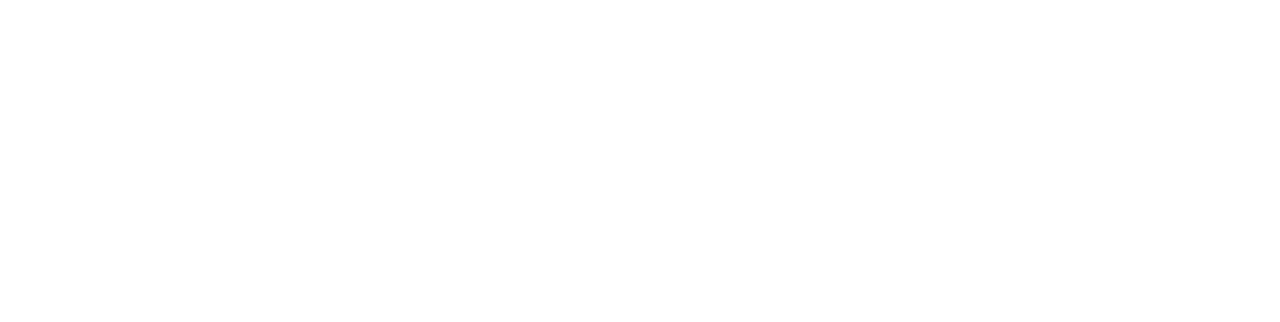
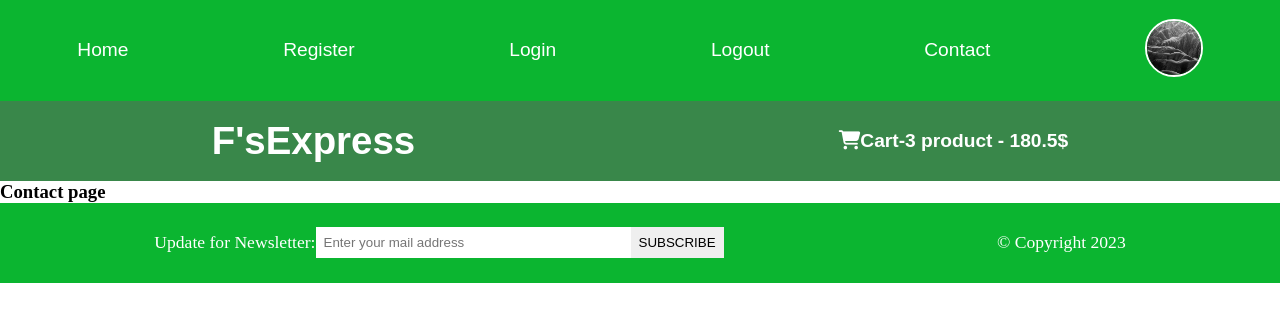
Before and after one commit to fakhruls-here/first-eCommerceProject, a plain HTML site: page contact.html in a window 1280 px wide. Drawn offline with Linux system fonts and the light colour scheme.

Commit message:
footer section added here

```diff
--- a/contact.html
+++ b/contact.html
@@ -0,0 +1,89 @@
+<!DOCTYPE html>
+<html lang="en">
+  <head>
+    <meta charset="UTF-8" />
+    <meta http-equiv="X-UA-Compatible" content="IE=edge" />
+    <meta name="viewport" content="width=device-width, initial-scale=1.0" />
+    <title>F's-hereExpress</title>
+    <link
+      rel="stylesheet"
+      href="https://cdnjs.cloudflare.com/ajax/libs/font-awesome/6.3.0/css/all.min.css"
+      integrity="sha512-SzlrxWUlpfuzQ+pcUCosxcglQRNAq/DZjVsC0lE40xsADsfeQoEypE+enwcOiGjk/bSuGGKHEyjSoQ1zVisanQ=="
+      crossorigin="anonymous"
+      referrerpolicy="no-referrer"
+    />
+    <link rel="stylesheet" href="style.css" />
+  </head>
+  <body>
+    <!-- heading part stats here -->
+    <header>
+      <!-- <h1>Logo</h1> -->
+      <i class="fas fa-bars fa-2x" id="menu-icon"></i>
+      <nav id="menu" class="hidden">
+        <ul class="nav-upper flex-space-around">
+          <li class="nav__list">
+            <a href="/index.html" class="nav__link">Home</a>
+          </li>
+          <li class="nav__list">
+            <a href="/register.html" class="nav__link">Register</a>
+          </li>
+          <li class="nav__list">
+            <a href="/login.html" class="nav__link">Login</a>
+          </li>
+          <li class="nav__list">
+            <a href="/index.html" class="nav__link">Logout</a>
+          </li>
+          <li class="nav__list">
+            <a href="/contact.html" class="nav__link">Contact</a>
+          </li>
+          <li class="nav__list">
+            <a href="/profile.html" class="nav__link"
+              ><img
+                class="profile-icon"
+                src="/images/profile-icon.jpg"
+                alt="UserProfile"
+            /></a>
+          </li>
+        </ul>
+
+        <ul class="nav-lower flex-space-around">
+          <li class="nav__list">
+            <a href="/index.html" class="nav__brand nav__link">F'sExpress</a>
+          </li>
+          <li class="nav__list">
+            <a href="/cart.html" class="nav__link"
+              ><span><i class="fa-solid fa-cart-shopping"></i></span>Cart-3
+              product - 180.5$</a
+            >
+          </li>
+        </ul>
+      </nav>
+    </header>
+    <!-- heading part ends here -->
+
+    <main>
+      <h3>Contact page</h3>
+    </main>
+
+    <!-- footer starts here -->
+    <footer class="footer flex-space-around">
+      <div class="flex-space-around">
+        <label for="subscribe">Update for Newsletter: </label>
+        <input
+          type="email"
+          id="subscribe"
+          name="subscribe"
+          class="footer__input"
+          placeholder="Enter your mail address"
+        />
+        <button class="btn btn-subscribe">subscribe</button>
+      </div>
+      <div>
+        <p>&copy; Copyright 2023</p>
+      </div>
+    </footer>
+    <!-- footer ends here -->
+
+    <script src="./script/index.js"></script>
+  </body>
+</html>
--- /dev/null
+++ b/script/index.js
@@ -0,0 +1,10 @@
+const menuIcon = document.getElementById("menu-icon");
+const menu = document.getElementById("menu");
+
+menuIcon.addEventListener("click", ()=>{
+    if(menu.classList==="hidden"){
+        menu.classList.remove("hidden");
+    }else{
+        menu.classList.add("hidden");
+    }
+});
--- a/style.css
+++ b/style.css
@@ -26,15 +26,27 @@ img {
   height: auto;
 }
 
-.flex-space-around{
+.flex-space-around {
   display: flex;
   justify-content: space-around;
   align-items: center;
 }
-
+.btn {
+  border: none;
+  padding: var(--padding);
+  cursor: pointer;
+  text-transform: uppercase;
+  transition: var(--transition);
+}
+.btn:hover {
+  background-color: var(--secondary-color);
+}
 /* reset code and common css starts there */
 
 /* navbar starts there */
+#menu-icon{
+  display: none;
+}
 nav {
   font-family: fantasy;
   font-size: 1.2em;
@@ -45,30 +57,29 @@ nav {
   z-index: 100;
 }
 
-.nav-upper{
+.nav-upper {
   min-height: 10vh;
   background-color: var(--primary-color);
   padding: 1em 0;
 }
 
-.nav__list{
+.nav__list {
   transition: var(--transition);
 }
-.nav__list:hover{
+.nav__list:hover {
   text-decoration: overline;
   color: #000000;
 }
 
-.nav__link{
+.nav__link {
   color: #ffffff;
   transition: var(--transition);
 }
-.nav__link:hover{
+.nav__link:hover {
   color: #000000;
-
 }
 
-.profile-icon{
+.profile-icon {
   width: 3em;
   height: 3em;
   border-radius: 50%;
@@ -76,36 +87,60 @@ nav {
   filter: saturate(0);
   transition: var(--transition);
 }
-.profile-icon:hover{
+.profile-icon:hover {
   filter: saturate(1);
 }
 
-.nav-lower{
+.nav-lower {
   min-height: 10vh;
   background-color: var(--secondary-color);
   font-weight: bolder;
 }
 
-.nav__brand{
+.nav__brand {
   font-size: 2em;
 }
 /* navbar starts there */
 
+/* footer starts here */
+.footer {
+  padding: 1em;
+  background-color: var(--primary-color);
+  min-height: 10vh;
+  color: #ffffff;
+  font-size: 1.1rem;
+}
+.btn-subscribe {
+  margin-left: -5px;
+}
+.footer__input {
+  border: none;
+  padding: var(--padding);
+  width: 20rem;
+}
+/* footer ends here */
+
 /* navbar responsive starts there */
 @media (max-width: 992px) {
-    .flex-space-around{
+  .flex-space-around {
     flex-direction: column;
     gap: 1em;
     padding: 1em o;
   }
+  #menu-icon{
+    display: block;
+    text-align: center;
+    margin: 1rem 0;
+    cursor: pointer;
+  }
+  .hidden{
+    display: none;
+  }
 }
 @media (max-width: 768px) {
-
 }
 @media (max-width: 600px) {
-
 }
 @media (max-width: 992px) {
-
 }
 /* navbar responsive starts there */
```
Also changed, not shown: index.html (+37 -7 lines), login.html (+89 -0 lines), logout.html (+89 -0 lines), product.html (added, +88 -0 lines), profile.html (+89 -0 lines), register.html (+89 -0 lines). Lines whose indentation alone changed are shown as unchanged.
